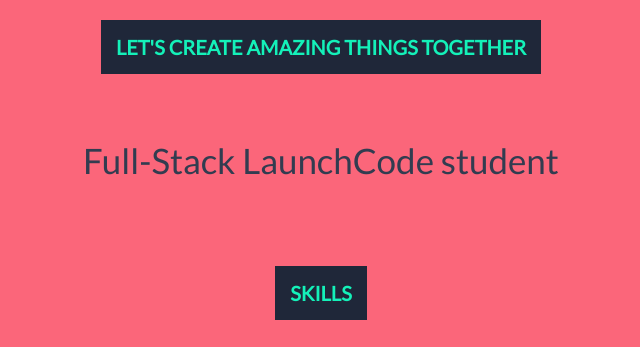
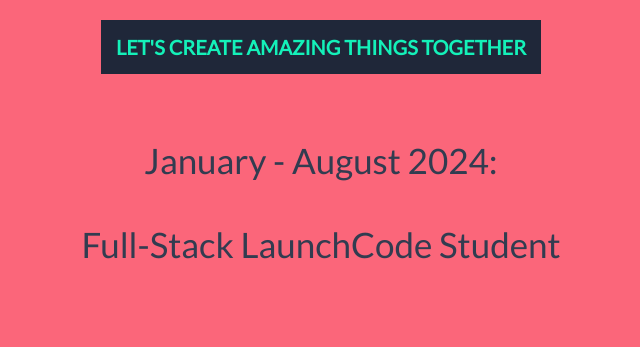
Before and after one commit to byndas/byndas.github.io, a website: page index.html in a window 1280 px wide. Shown: the part 940-1287 px from the top of the page, without its empty margins (319-959 px from the left). Drawn offline with Linux system fonts and the light colour scheme.

Commit message:
added text to #about-paragraph

```diff
--- a/index.html
+++ b/index.html
@@ -123,7 +123,8 @@
 				id="about"
 			>
 				<h3>Let's create amazing things together</h3>
-				<p id="about-paragraph">Full-Stack LaunchCode student</p>
+				<p id="about-paragraph">January - August 2024:<br><br>
+					Full-Stack LaunchCode Student</p>
 				<!-- <article> -->
 				<!-- </article> -->
 				<h3>Skills</h3>
```
